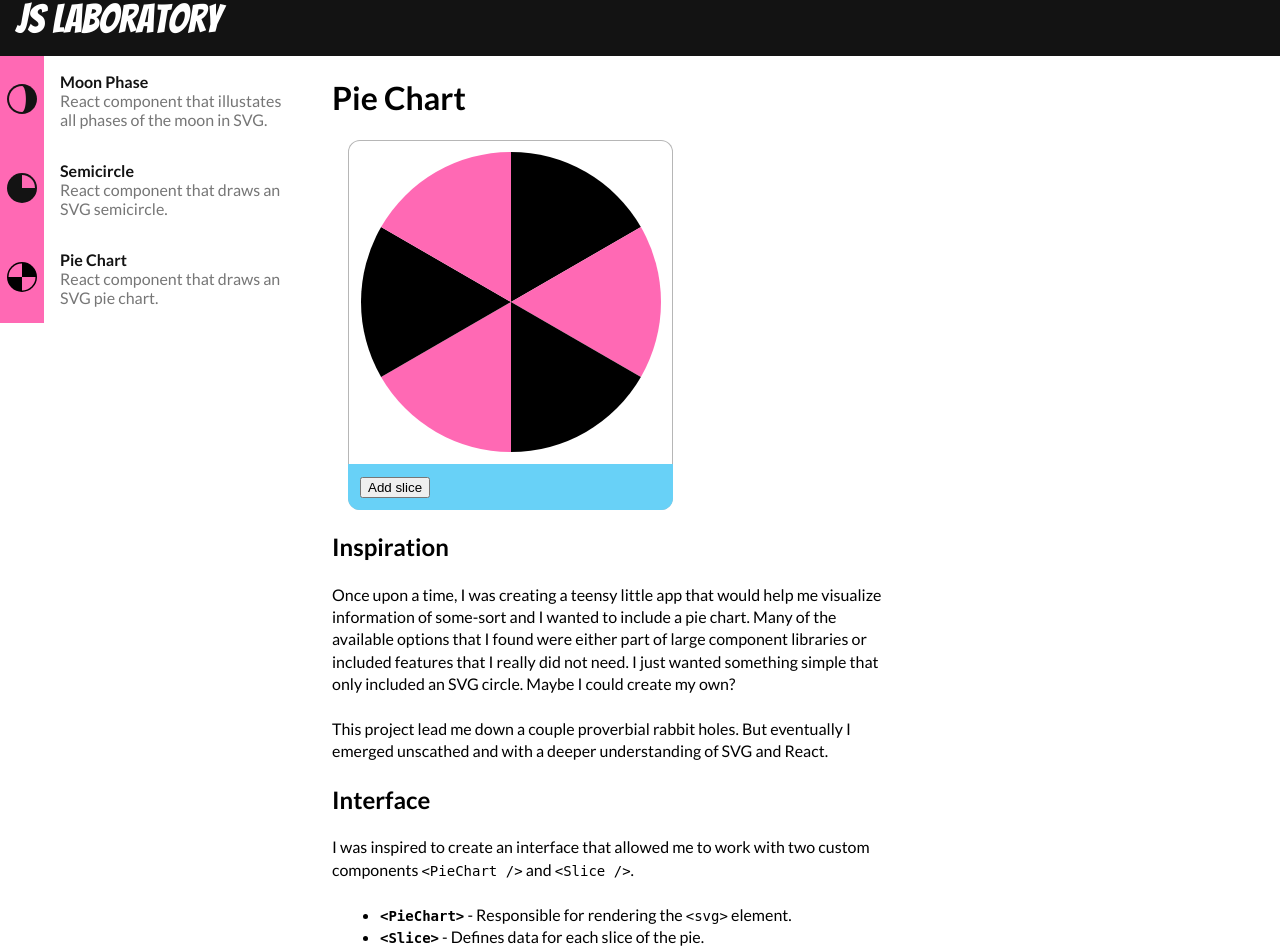
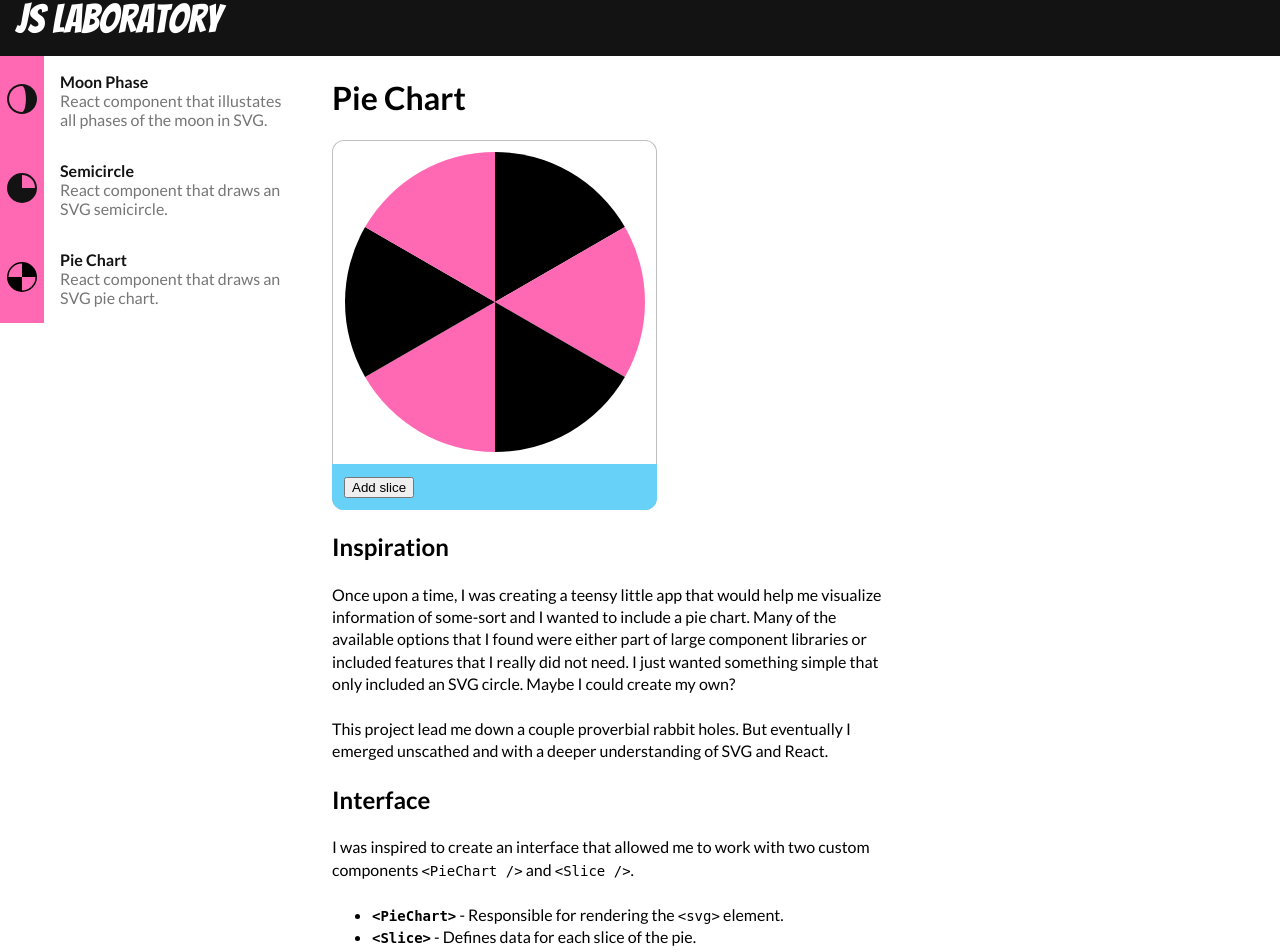
Before and after one commit to CrowsInTrenchCoat/isolations, a Next.js app: page /isolations/pie-chart in a window 1280 px wide. Shown: the part 18-970 px from the top of the page. Built offline with nearby package versions, Linux system fonts and the light colour scheme.

Commit message:
Fix typography + refactore css variables.

```diff
--- a/src/app/globals.scss
+++ b/src/app/globals.scss
@@ -18,32 +18,36 @@ Colors
   --grey-copy-aa: #767676; // 4.54:1 with #fff
   --grey-copy-aaa: #595959; // 7:1 with #fff
 
-  --border-radius: 0.75rem;
-  --border-color: #b6b6b6;
-  --figure-secondary-background-color: #68d1f7; // Best paired with #333
+  --border-color-dark-010: rgba(0, 0, 0, 0.10);
+  --border-color-dark-020: rgba(0, 0, 0, 0.20);
+  --border-color-dark-025: rgba(0, 0, 0, 0.25);
+
+  // UI
+  --ui-background-color: #68d1f7; // 7.25:1 with #333
+  --ui-border-radius: 0.75rem;
+  --ui-border-color: #b6b6b6;
+  --ui-color: #333;
+  --ui-padding: 0.75rem;
+  --ui-button-background-color: #68d1f7;
+  --ui-button-color: #333;
 }
-
 * {
   box-sizing: border-box;
 }
-
 html {
   font-size: 16px;
 }
-
 body {
   margin: 0;
   padding: 0;
   min-width: 320px; // The smallest supported device width.
 }
-
 abbr {
   text-decoration-color: #aaa;
   text-decoration-line: underline;
   text-decoration-style: solid;
   text-decoration-thickness: 3px;
 }
-
 .screen-reader-only {
   position:absolute;
   left:-10000px;
@@ -237,6 +241,15 @@ abbr {
     margin: 1.4rem 0;
   }
 
+  & > *:not(.figure):not(table) {
+    margin-right: 1.4rem;
+    margin-left: 1.4rem;
+    @media (min-width: 500px) {
+      margin-right: 0;
+      margin-left: 0;
+    }
+  }
+
   a {
     color: var(--darkpink);
     &:has(code) {
@@ -270,8 +283,6 @@ abbr {
     margin-right: 0;
     width: 100%;
     @media (min-width: 500px) {
-      margin-left: 1rem;
-      margin-right: 1rem;
       width: auto;
     }
     code {
@@ -279,7 +290,7 @@ abbr {
       padding: 0;
     }
     td, th {
-      border: 1px solid var(--border-color);
+      border: 1px solid var(--border-color-dark-025);
       padding: 0.375rem 0.625rem;
       &:first-child {
         border-left-width: 0;
@@ -314,9 +325,7 @@ abbr {
     @media (min-width: 500px) {
       border: none;
       border-radius: 0.75rem;
-      box-shadow: inset 0 0 0 1px var(--border-color);
-      margin-left: 1rem;
-      margin-right: 1rem;
+      box-shadow: inset 0 0 0 1px var(--border-color-dark-025);
       max-width: 325px;
       width: auto;
     }
@@ -331,15 +340,15 @@ abbr {
     }
     &-actions,
     &-caption {
-      background-color: var(--figure-secondary-background-color);
-      padding: 0.75rem;
+      background-color: var(--ui-background-color);
+      padding: var(--ui-padding);
       p {
         margin: 0;
         padding: 0;
       }
       @media (min-width: 500px) {
-        border-bottom-left-radius: var(--border-radius);
-        border-bottom-right-radius: var(--border-radius);
+        border-bottom-left-radius: var(--ui-border-radius);
+        border-bottom-right-radius: var(--ui-border-radius);
       }
     }
     &-caption {
```
